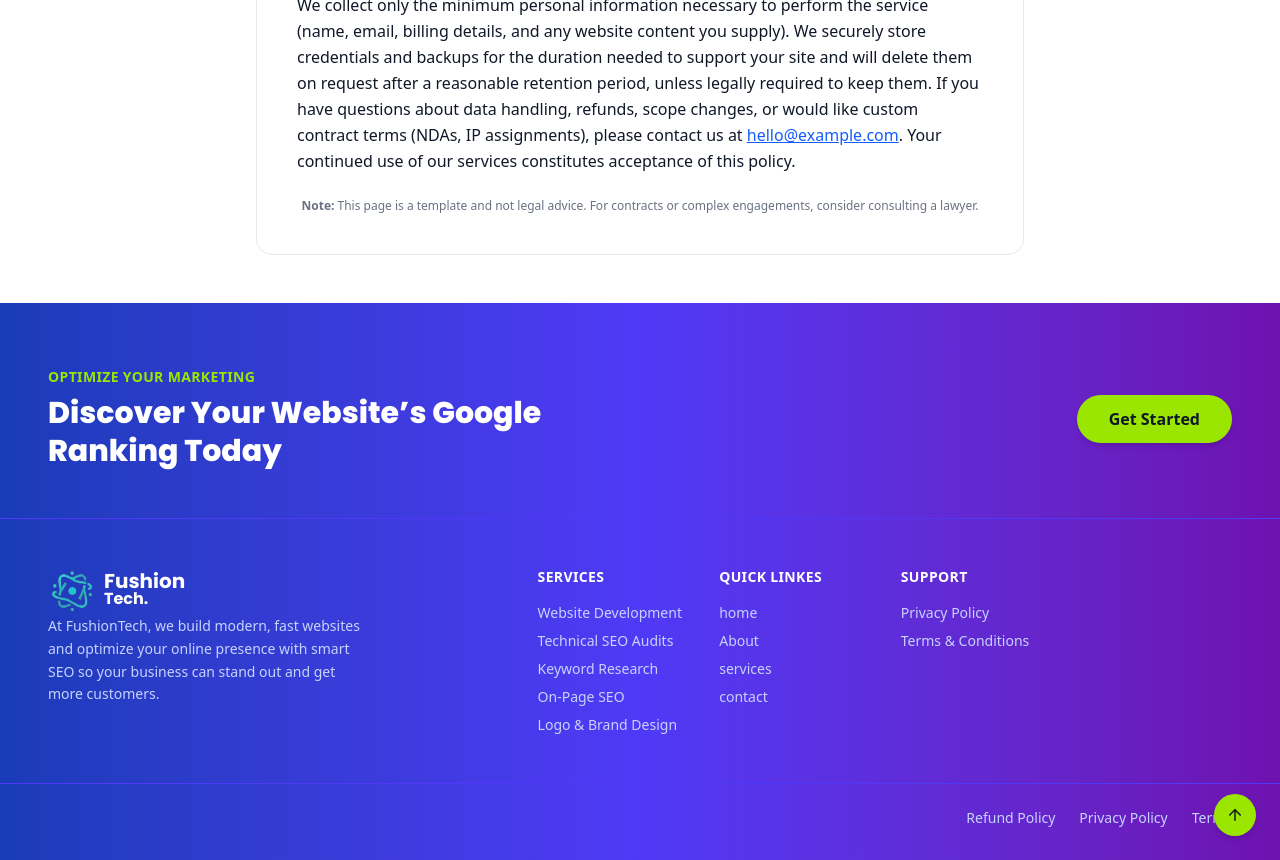
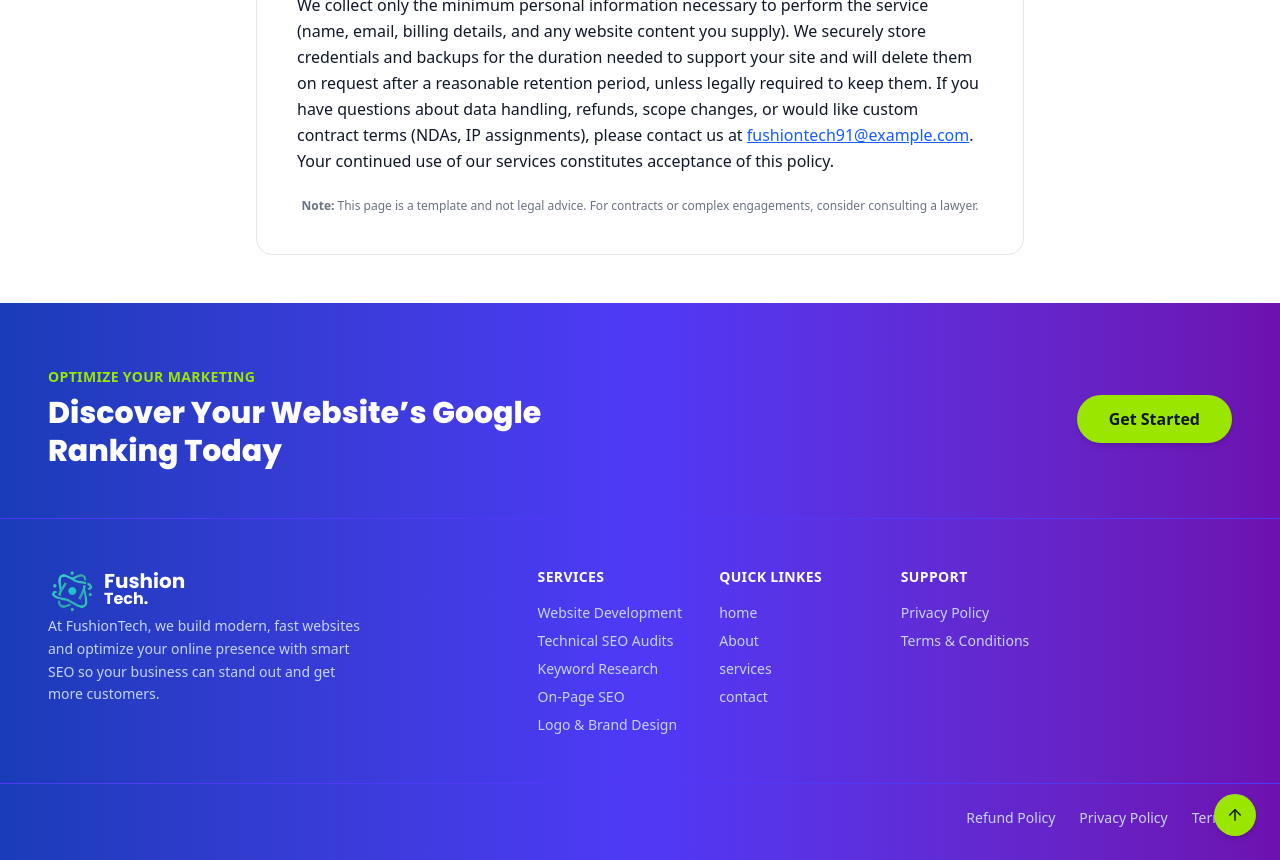
Before and after one commit to adityazop9595/company_web, a React (Vite) app in the folder frontend/: page /privacy-policy in a window 1280 px wide. Shown: the part 1180-2040 px from the top of the page. Built offline with nearby package versions, Linux system fonts and the light colour scheme.

Commit message:
Update PrivacyPolicy.jsx

```diff
--- a/frontend/src/components/BitContent/PrivacyPolicy.jsx
+++ b/frontend/src/components/BitContent/PrivacyPolicy.jsx
@@ -29,7 +29,7 @@ export default function PrivacyPolicy() {
           </p>
 
           <p className="leading-relaxed text-sm sm:text-base">
-            We collect only the minimum personal information necessary to perform the service (name, email, billing details, and any website content you supply). We securely store credentials and backups for the duration needed to support your site and will delete them on request after a reasonable retention period, unless legally required to keep them. If you have questions about data handling, refunds, scope changes, or would like custom contract terms (NDAs, IP assignments), please contact us at <a href="mailto:hello@example.com" className="underline text-blue-600">hello@example.com</a>. Your continued use of our services constitutes acceptance of this policy.
+            We collect only the minimum personal information necessary to perform the service (name, email, billing details, and any website content you supply). We securely store credentials and backups for the duration needed to support your site and will delete them on request after a reasonable retention period, unless legally required to keep them. If you have questions about data handling, refunds, scope changes, or would like custom contract terms (NDAs, IP assignments), please contact us at <a href="fushiontech91@example.com" className="underline text-blue-600">fushiontech91@example.com</a>. Your continued use of our services constitutes acceptance of this policy.
           </p>
 
           <div className="mt-6 text-xs text-gray-500 text-center">
```
